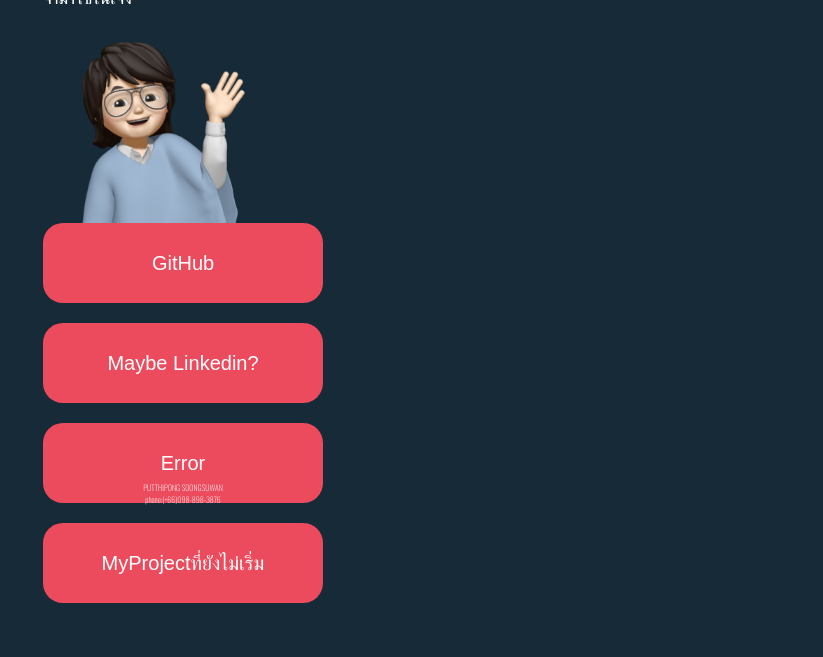
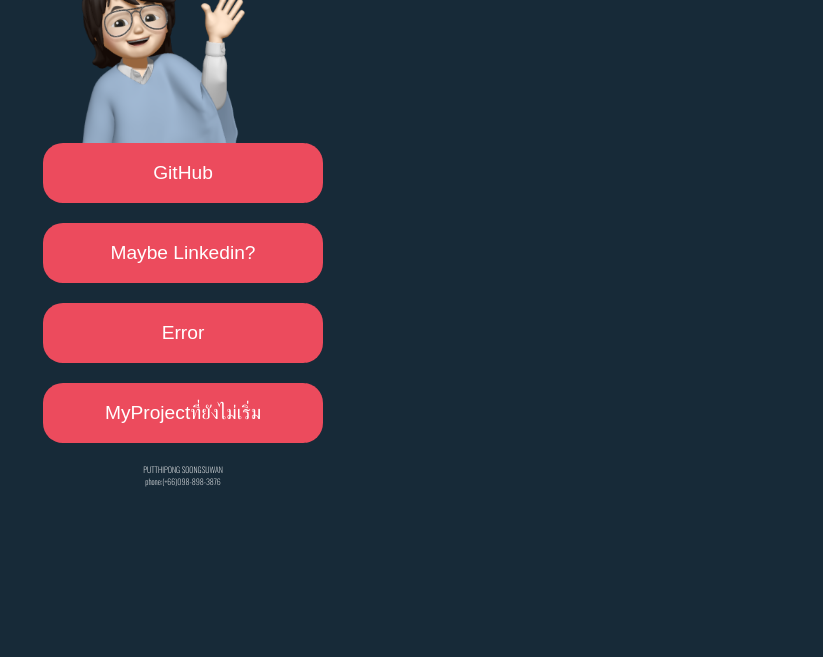
Before and after one commit to Jamamaboy/MyProfileBioIG, a plain HTML site: page index.html in a window 1280 px wide. Shown: the part 287-944 px from the top of the page, without its empty margins (457-1280 px from the left). After the commit the page ends 800 px from the top, so only its background shows below. Drawn offline with nearby package versions, Linux system fonts and the light colour scheme; a web font is replaced by a local one.

Commit message:
index&style fixed

```diff
--- a/index.html
+++ b/index.html
@@ -14,21 +14,21 @@
 
 	<link rel="stylesheet" href="style.css">
 <body>
-	<warpper>
+	<div class="warpper">
 
 		<header>
 			<button class="Language">TH/EN</button>
 		</header>
 
-		<content>
+		<main>
 
-			<div class="Highlike Font">
+			<div class="highlike Font">
 				<div class="Main-one">สวัสดี</div>
 				<div class="Main-two">เราชื่อเจ๋ง</div>
 				<div class="code-main">จาม่าไซไนเจ๋ง</div>
 			</div>
 
-			<img id="Avatar" src="/src/Avatar.png" width="210px" height="210px">
+			<img id="avatar" src="/src/Avatar.png" width="210px" height="210px" alt="Avatar">
 
 			<div class="item-link">
 				<a href="https://github.com/Jamamaboy"><button class="Box">GitHub</button></a>
@@ -37,14 +37,14 @@
 				<a href=""><button class="Box">MyProjectที่ยังไม่เริ่ม</button></a>
 			</div>
 
-		</content>
+		</main>
 
 		<footer>
 			<div class="Font">PUTTHIPONG SOONGSUWAN</div>
 			<div class="Font">phone:(+66)098-898-3876</div>
 		</footer>
 
-	</warpper>
+	</div>
 
 </body>
 </html>
--- a/style.css
+++ b/style.css
@@ -12,15 +12,20 @@ html {
 
 body {
 	margin: 0px;
-		min-height: 844px;
+	min-height: 100vh;
 	min-width: 390px;
 	background-color: #172A38;
+	color: #FFF;
 }
 
-	warpper {
+.warpper {
 	position: relative;
+	padding: 20px;
 
 	header {
+		display: flex;
+		justify-content: flex-end;
+
 		button {
 			position: absolute;
 			width: 75px;
@@ -34,12 +39,12 @@ html {
 		}
 	}
 
-		content {
+	main {
 		display: grid;
 		justify-content: center;
 		width: 100%;
 
-			.Highlike.Font{
+		.highlike.Font{
 			position: relative;
 			top: 30px;
 			.Main-one {
@@ -47,7 +52,7 @@ html {
 				top: 0px;
 				color: #EC4B5D;
 				font-family: "IBM Plex Sans Thai Looped";
-					font-size: 80px;
+				font-size: 5rem;
 				font-style: normal;
 				font-weight: 700;
 				line-height: normal;
@@ -57,7 +62,7 @@ html {
 				position: absolute;
 				top: 95px;
 				color: #FFF;
-					font-size: 40px;
+				font-size: 2.5rem;
 				font-style: normal;
 				font-weight: 400;
 				line-height: normal;
@@ -67,14 +72,14 @@ html {
 				position: absolute;
 				top: 145px;
 				color: #FFF;
-					font-size: 18px;
+				font-size: 1.2rem;
 				font-style: normal;
 				font-weight: 400;
 				line-height: normal;
 			}
 		}
 
-			img {
+		img#avatar {
 			margin-top: 200px;
 		}
 
@@ -87,30 +92,24 @@ html {
 				.Box {
 					width: 280px;
 					background-color:#EC4B5D;
-						border-radius: 0px;
-						height: 80px;
+					height: 60px;
 					border-radius: 20px;
 					border: none;
 					color: white;
-						font-size: 20px;
+					font-size: 1.2rem;
 				}
 			}
 
 	}
 
 	footer {
+		margin-top: 20px;
 		display: flex;
 		flex-direction: column;
-			width: 100%;
-			justify-content: center;
 		align-items: center;
-			position: fixed;
-			bottom: 1%;
-			color: #FFF;
-			font-size: 8px;
+		font-size: 0.5rem;
 		font-family: "Oswald", sans-serif;
-			font-optical-sizing: auto;
 		font-weight: 200;
-			font-style: normal;
 	}
+
 }
```
Lines whose indentation alone changed are shown as unchanged.
